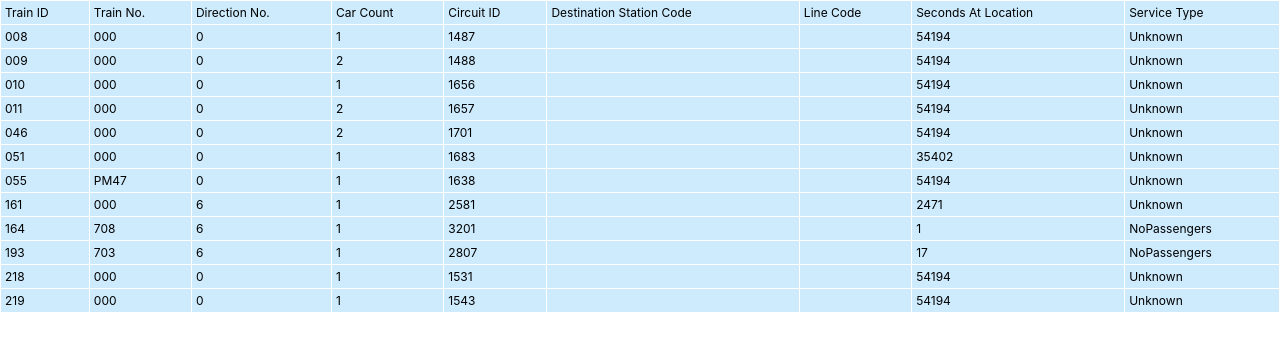
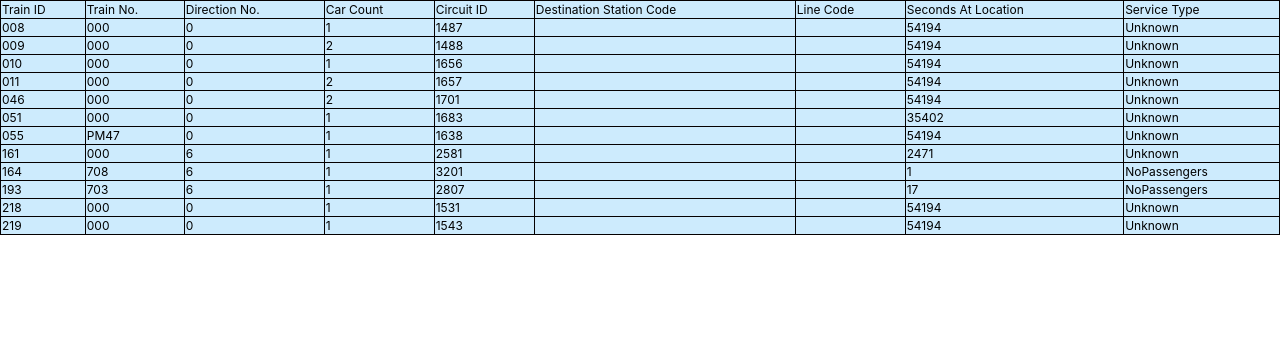
Before and after one commit to hohilary/react-app-train, a React (Create React App) app: page / in a window 1280 px wide. Shown: the top 350 px of the page. Built offline with nearby package versions, Linux system fonts and the light colour scheme; no server answers.

Commit message:
minor fixes

```diff
--- a/src/App.css
+++ b/src/App.css
@@ -39,7 +39,7 @@
 .app-container {
   display: flex;
   flex-direction: column;
-  /* gap: 10px; */
+  gap: 10px;
   padding: 1rem;
 }
 
@@ -50,14 +50,15 @@
 
 th,
 td {
-  border: 1px solid #ffffff;
+  border: 1px solid #040000;
   text-align: left;
-  padding: 4px;
+  /* padding: 4px; */
   font-size: 12px;
 }
 
 th {
-  background-color: rgb(117, 201, 250);
+  background-color: rgb(9, 37, 53);
+  color: firebrick;
 }
 
 td {
--- a/src/App.js
+++ b/src/App.js
@@ -15,8 +15,8 @@
         // headers: { "Content-Type": "application/json
       };
 
-      const contentType = 'application/json'
-      const api_key = 'e13626d03d8e4c03ac07f95541b3091b'
+    const contentType = 'application/json'
+    const api_key = 'e13626d03d8e4c03ac07f95541b3091b'
 
 
   useEffect(() => {
--- a/src/table.js
+++ b/src/table.js
@@ -23,7 +23,6 @@
           <td>{train.LineCode}</td>
           <td>{train.SecondsAtLocation}</td>
           <td>{train.ServiceType}</td>
-          {/* <td>{completed === false ? "false" : "true"}</td> */}
         </tr>
       );
     });
```
